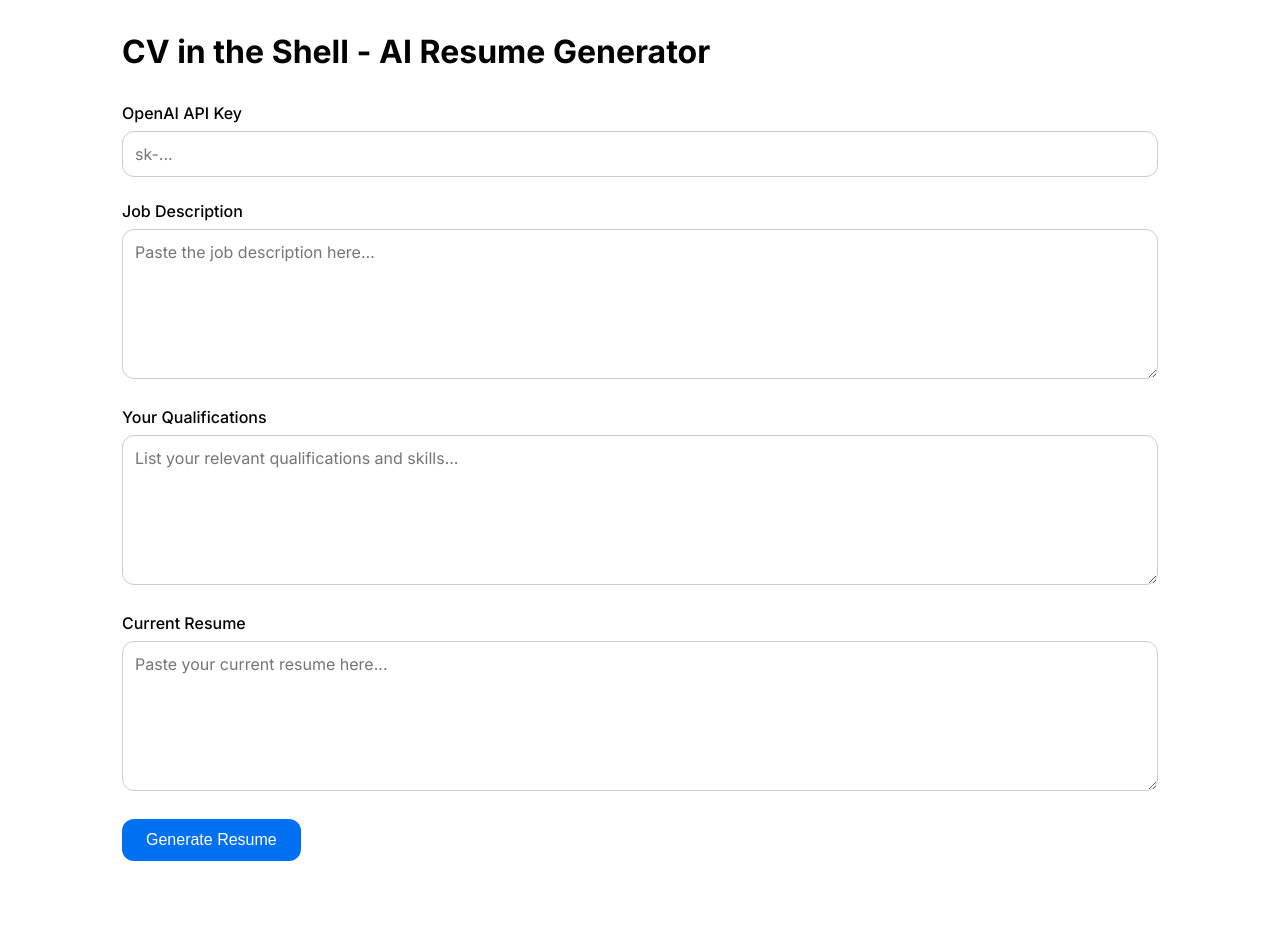
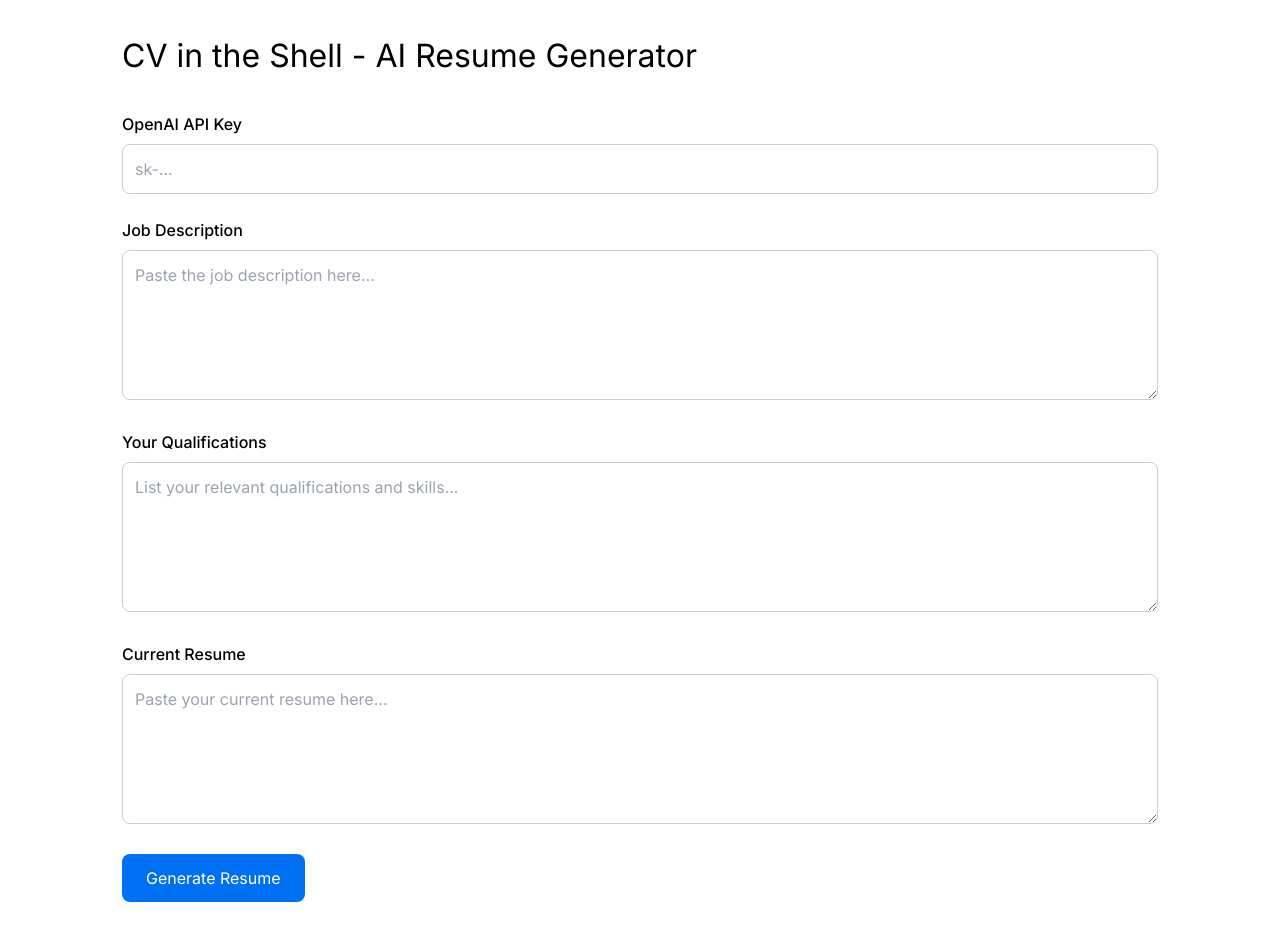
Before and after one commit to endlessblink/cv-in-the-shell-new, a Next.js app: page / in a window 1280 px wide. Before the commit the page ends 893 px from the top, so only its background shows below. Built offline with nearby package versions, Linux system fonts and the light colour scheme.

Commit message:
Add shadcn/ui setup with Tailwind CSS

```diff
--- a/app/globals.css
+++ b/app/globals.css
@@ -1,9 +1,56 @@
-:root {
-  --max-width: 1100px;
-  --border-radius: 12px;
-  --font-mono: ui-monospace, Menlo, Monaco, 'Cascadia Mono', 'Segoe UI Mono',
-    'Roboto Mono', 'Oxygen Mono', 'Ubuntu Monospace', 'Source Code Pro',
-    'Fira Mono', 'Droid Sans Mono', 'Courier New', monospace;
+@tailwind base;
+@tailwind components;
+@tailwind utilities;
+
+@layer base {
+  :root {
+    --background: 0 0% 100%;
+    --foreground: 222.2 84% 4.9%;
+    --card: 0 0% 100%;
+    --card-foreground: 222.2 84% 4.9%;
+    --popover: 0 0% 100%;
+    --popover-foreground: 222.2 84% 4.9%;
+    --primary: 222.2 47.4% 11.2%;
+    --primary-foreground: 210 40% 98%;
+    --secondary: 210 40% 96.1%;
+    --secondary-foreground: 222.2 47.4% 11.2%;
+    --muted: 210 40% 96.1%;
+    --muted-foreground: 215.4 16.3% 46.9%;
+    --accent: 210 40% 96.1%;
+    --accent-foreground: 222.2 47.4% 11.2%;
+    --destructive: 0 84.2% 60.2%;
+    --destructive-foreground: 210 40% 98%;
+    --border: 214.3 31.8% 91.4%;
+    --input: 214.3 31.8% 91.4%;
+    --ring: 222.2 84% 4.9%;
+    --radius: 0.5rem;
+    --max-width: 1100px;
+    --font-mono: ui-monospace, Menlo, Monaco, 'Cascadia Mono', 'Segoe UI Mono',
+      'Roboto Mono', 'Oxygen Mono', 'Ubuntu Monospace', 'Source Code Pro',
+      'Fira Mono', 'Droid Sans Mono', 'Courier New', monospace;
+  }
+
+  .dark {
+    --background: 222.2 84% 4.9%;
+    --foreground: 210 40% 98%;
+    --card: 222.2 84% 4.9%;
+    --card-foreground: 210 40% 98%;
+    --popover: 222.2 84% 4.9%;
+    --popover-foreground: 210 40% 98%;
+    --primary: 210 40% 98%;
+    --primary-foreground: 222.2 47.4% 11.2%;
+    --secondary: 217.2 32.6% 17.5%;
+    --secondary-foreground: 210 40% 98%;
+    --muted: 217.2 32.6% 17.5%;
+    --muted-foreground: 215 20.2% 65.1%;
+    --accent: 217.2 32.6% 17.5%;
+    --accent-foreground: 210 40% 98%;
+    --destructive: 0 62.8% 30.6%;
+    --destructive-foreground: 210 40% 98%;
+    --border: 217.2 32.6% 17.5%;
+    --input: 217.2 32.6% 17.5%;
+    --ring: 212.7 26.8% 83.9%;
+  }
 }
 
 * {
@@ -46,7 +93,7 @@
   width: 100%;
   padding: 0.75rem;
   border: 1px solid #ccc;
-  border-radius: var(--border-radius);
+  border-radius: var(--radius);
   font-size: 1rem;
   font-family: inherit;
 }
@@ -61,7 +108,7 @@
   color: white;
   border: none;
   padding: 0.75rem 1.5rem;
-  border-radius: var(--border-radius);
+  border-radius: var(--radius);
   font-size: 1rem;
   cursor: pointer;
   transition: background-color 0.2s;
@@ -85,7 +132,7 @@
   margin-top: 2rem;
   padding: 1rem;
   border: 1px solid #ccc;
-  border-radius: var(--border-radius);
+  border-radius: var(--radius);
   white-space: pre-wrap;
   font-family: var(--font-mono);
 }
--- /dev/null
+++ b/lib/utils.ts
@@ -0,0 +1,6 @@
+import { type ClassValue, clsx } from "clsx"
+import { twMerge } from "tailwind-merge"
+
+export function cn(...inputs: ClassValue[]) {
+  return twMerge(clsx(inputs))
+}
--- /dev/null
+++ b/postcss.config.js
@@ -0,0 +1,6 @@
+module.exports = {
+  plugins: {
+    tailwindcss: {},
+    autoprefixer: {},
+  },
+}
--- /dev/null
+++ b/tailwind.config.js
@@ -0,0 +1,76 @@
+/** @type {import('tailwindcss').Config} */
+module.exports = {
+  darkMode: ["class"],
+  content: [
+    './pages/**/*.{ts,tsx}',
+    './components/**/*.{ts,tsx}',
+    './app/**/*.{ts,tsx}',
+    './src/**/*.{ts,tsx}',
+  ],
+  theme: {
+    container: {
+      center: true,
+      padding: "2rem",
+      screens: {
+        "2xl": "1400px",
+      },
+    },
+    extend: {
+      colors: {
+        border: "hsl(var(--border))",
+        input: "hsl(var(--input))",
+        ring: "hsl(var(--ring))",
+        background: "hsl(var(--background))",
+        foreground: "hsl(var(--foreground))",
+        primary: {
+          DEFAULT: "hsl(var(--primary))",
+          foreground: "hsl(var(--primary-foreground))",
+        },
+        secondary: {
+          DEFAULT: "hsl(var(--secondary))",
+          foreground: "hsl(var(--secondary-foreground))",
+        },
+        destructive: {
+          DEFAULT: "hsl(var(--destructive))",
+          foreground: "hsl(var(--destructive-foreground))",
+        },
+        muted: {
+          DEFAULT: "hsl(var(--muted))",
+          foreground: "hsl(var(--muted-foreground))",
+        },
+        accent: {
+          DEFAULT: "hsl(var(--accent))",
+          foreground: "hsl(var(--accent-foreground))",
+        },
+        popover: {
+          DEFAULT: "hsl(var(--popover))",
+          foreground: "hsl(var(--popover-foreground))",
+        },
+        card: {
+          DEFAULT: "hsl(var(--card))",
+          foreground: "hsl(var(--card-foreground))",
+        },
+      },
+      borderRadius: {
+        lg: "var(--radius)",
+        md: "calc(var(--radius) - 2px)",
+        sm: "calc(var(--radius) - 4px)",
+      },
+      keyframes: {
+        "accordion-down": {
+          from: { height: 0 },
+          to: { height: "var(--radix-accordion-content-height)" },
+        },
+        "accordion-up": {
+          from: { height: "var(--radix-accordion-content-height)" },
+          to: { height: 0 },
+        },
+      },
+      animation: {
+        "accordion-down": "accordion-down 0.2s ease-out",
+        "accordion-up": "accordion-up 0.2s ease-out",
+      },
+    },
+  },
+  plugins: [require("tailwindcss-animate")],
+}
```
Also changed, not shown: package.json (+10 -1 lines), components.json (added), 1 other file (tests, documents, lock files or other folders).
